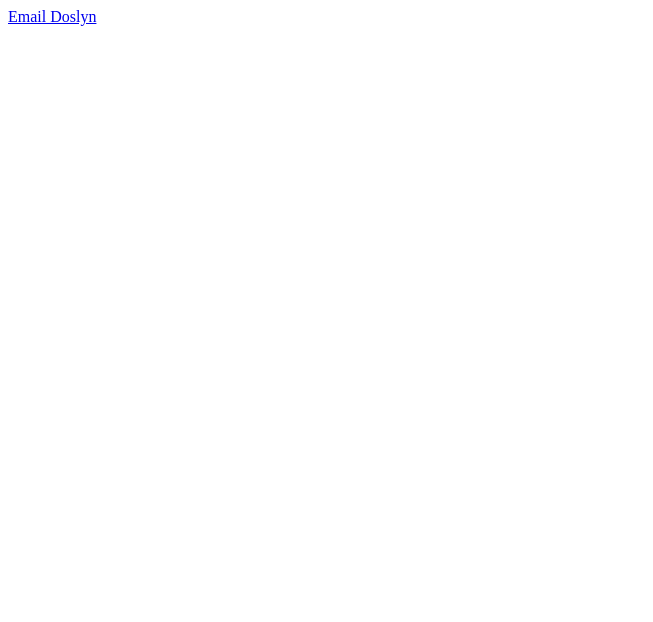
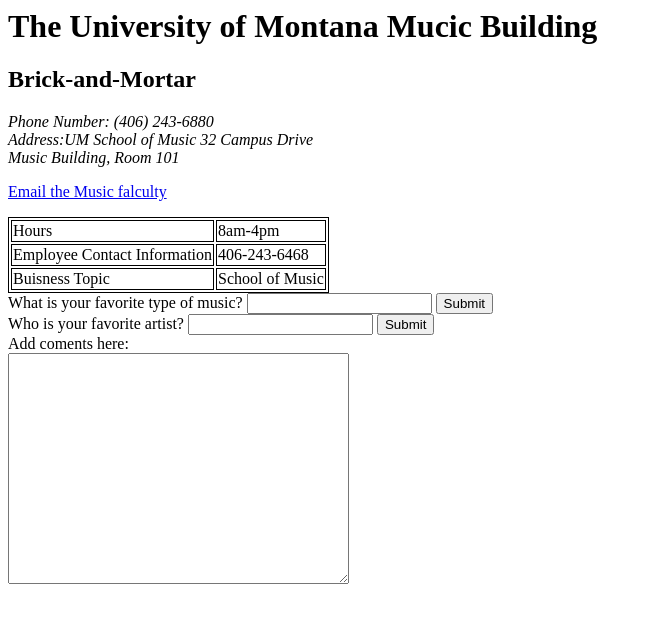
Before and after one commit to doslynlittle/web-dev, a plain HTML site: page Exercise-05/index.html in a window 1280 px wide. Shown: the whole page, without its empty margins (0-653 px from the left). Drawn offline with Linux system fonts and the light colour scheme.

Commit message:
Exercise-05 done

```diff
--- a/Exercise-05/index.html
+++ b/Exercise-05/index.html
@@ -1 +1,55 @@
-  <p><a href="mailto:Doslynlittle1@gmail.com"> Email Doslyn </a></p>
+<html>
+  <head>
+    <title>Exercise 5</title>
+     <!-- Not vsible to visitors. -->
+     <style>
+      table {border: 1px solid black}
+      td {border: 1px solid black}
+     </style>
+  </head>
+
+  <body>
+    <h1> The University of Montana Mucic Building</h1>
+    <h2> Brick-and-Mortar</h2>
+    <address>
+      Phone Number: (406) 243-6880
+      <br>
+      Address:UM School of Music
+32 Campus Drive
+<br>
+Music Building, Room 101
+</address>
+
+    <p><a href="mailto:zachary.cooper@umontana.edu"> Email the Music falculty </a></p>
+
+    <table>
+      <tr>
+<td>Hours</td>
+<td>8am-4pm</td>
+      </tr>
+      <tr>
+        <td>Employee Contact Information</td>
+        <td> 406-243-6468</td>
+      </tr>
+
+      <tr>
+        <td>Buisness Topic</td>
+        <td>School of Music</td>
+      </tr>
+    </table>
+
+    <form action="index.html" method="post">
+What is your favorite type of music?
+      <input type="text" name="Music genre" maxlength="10">
+        <input type="submit" name="submit" value="Submit" />
+      <br>
+      Who is your favorite artist?
+      <input type="text" name="Artist" method="post">
+  <input type="submit" name="submit" value="Submit" />
+<br>
+Add coments here:
+<br>
+      <textarea cols="40" rows="15"> </textarea>
+    </form>
+  </body>
+</html>
```
Also changed, not shown: 1 other file.
